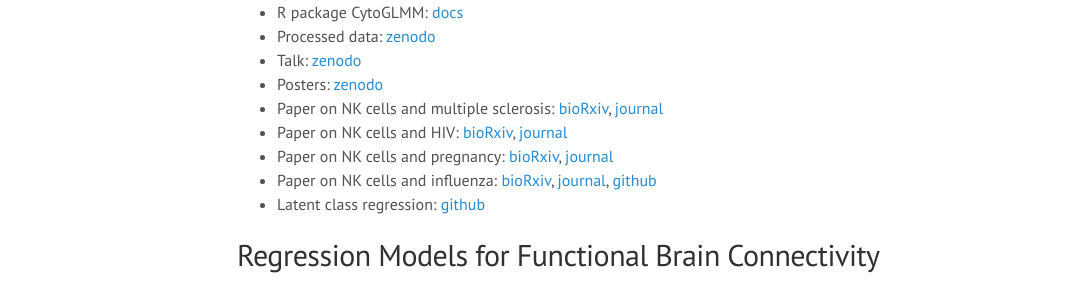
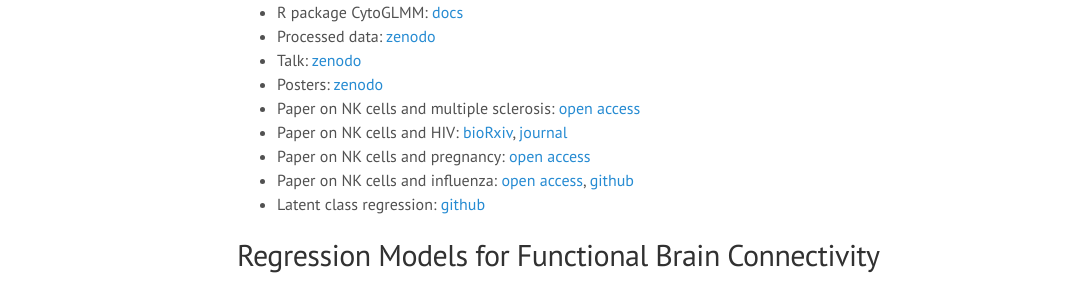
Before and after one commit to ChristofSeiler/ChristofSeiler.github.io, a Jekyll site: the page built from projects.md, in a window 1280 px wide and 900 px high, scrolled down 312 px. Shown: the part 162-449 px from the top of the window, without its empty margins (3-1068 px from the left). Built offline with Jekyll 4.4.1, drawn with Linux system fonts in a browser that asks for light colours.

Commit message:
removed bioRxiv link when open access is available

```diff
--- a/projects.md
+++ b/projects.md
@@ -17,10 +17,10 @@ Interactively reproduce and explore our analyses:
 * Processed data: [zenodo](https://doi.org/10.5281/zenodo.2652578)
 * Talk: [zenodo](https://doi.org/10.5281/zenodo.3524019)
 * Posters: [zenodo](https://doi.org/10.5281/zenodo.2656626)
-* Paper on NK cells and multiple sclerosis: [bioRxiv](https://doi.org/10.1101/865477), [journal](https://doi.org/10.3389/fimmu.2020.00714)
+* Paper on NK cells and multiple sclerosis: [open access](https://doi.org/10.3389/fimmu.2020.00714)
 * Paper on NK cells and HIV: [bioRxiv](https://doi.org/10.1101/764217), [journal](https://doi.org/10.1097/QAD.0000000000002488)
-* Paper on NK cells and pregnancy: [bioRxiv](https://doi.org/10.1101/349084), [journal](https://doi.org/10.3389/fimmu.2019.02469)
-* Paper on NK cells and influenza: [bioRxiv](https://doi.org/10.1101/148528), [journal](http://dx.doi.org/10.4049/jimmunol.1800161), [github](https://github.com/ChristofSeiler/nk_influenza)
+* Paper on NK cells and pregnancy: [open access](https://doi.org/10.3389/fimmu.2019.02469)
+* Paper on NK cells and influenza: [open access](http://dx.doi.org/10.4049/jimmunol.1800161), [github](https://github.com/ChristofSeiler/nk_influenza)
 * Latent class regression: [github](https://github.com/ChristofSeiler/Ascona_Talk)
 
 ## Regression Models for Functional Brain Connectivity
```
Also changed, not shown: publications.md (+1 -1 lines).
